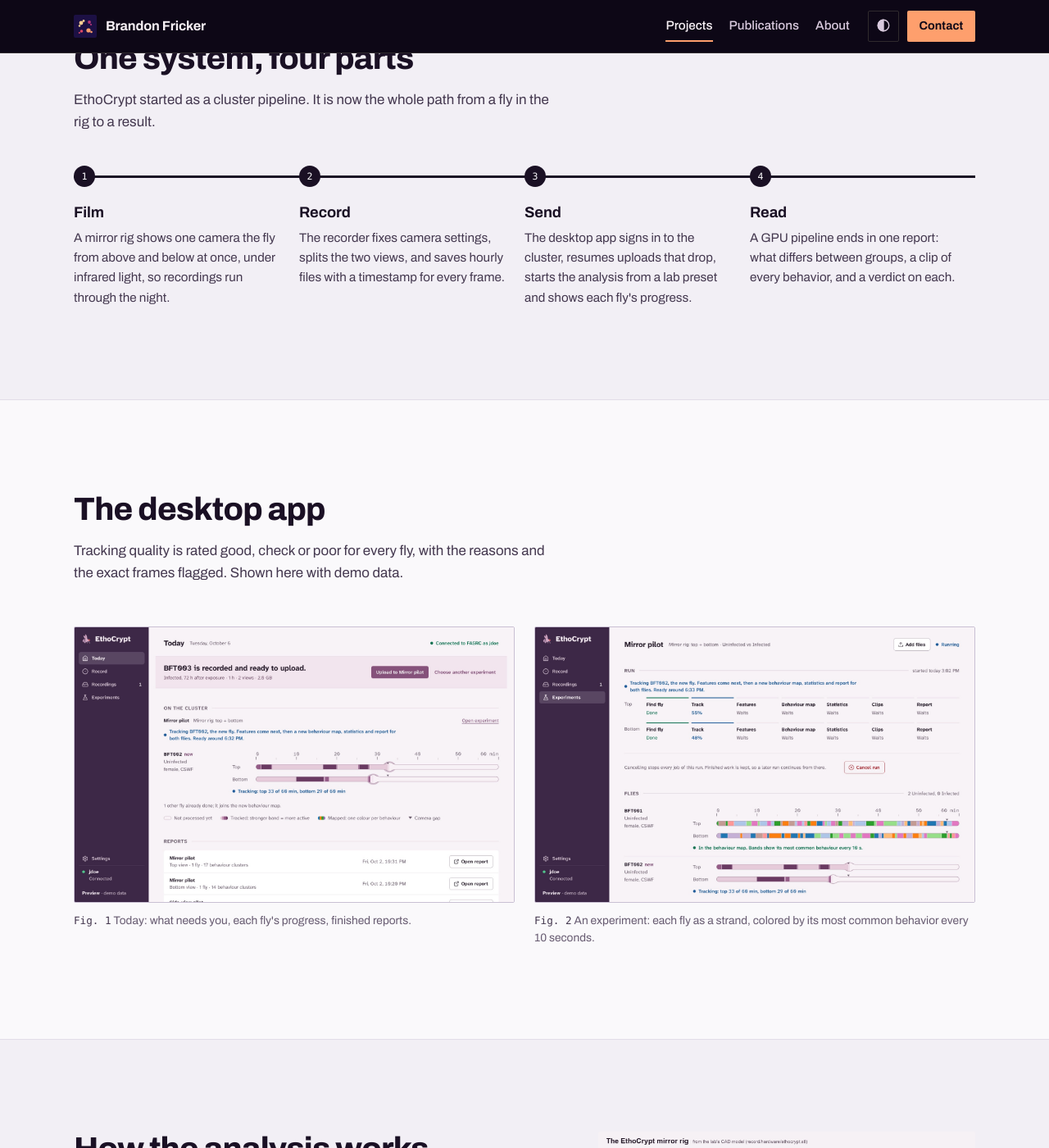
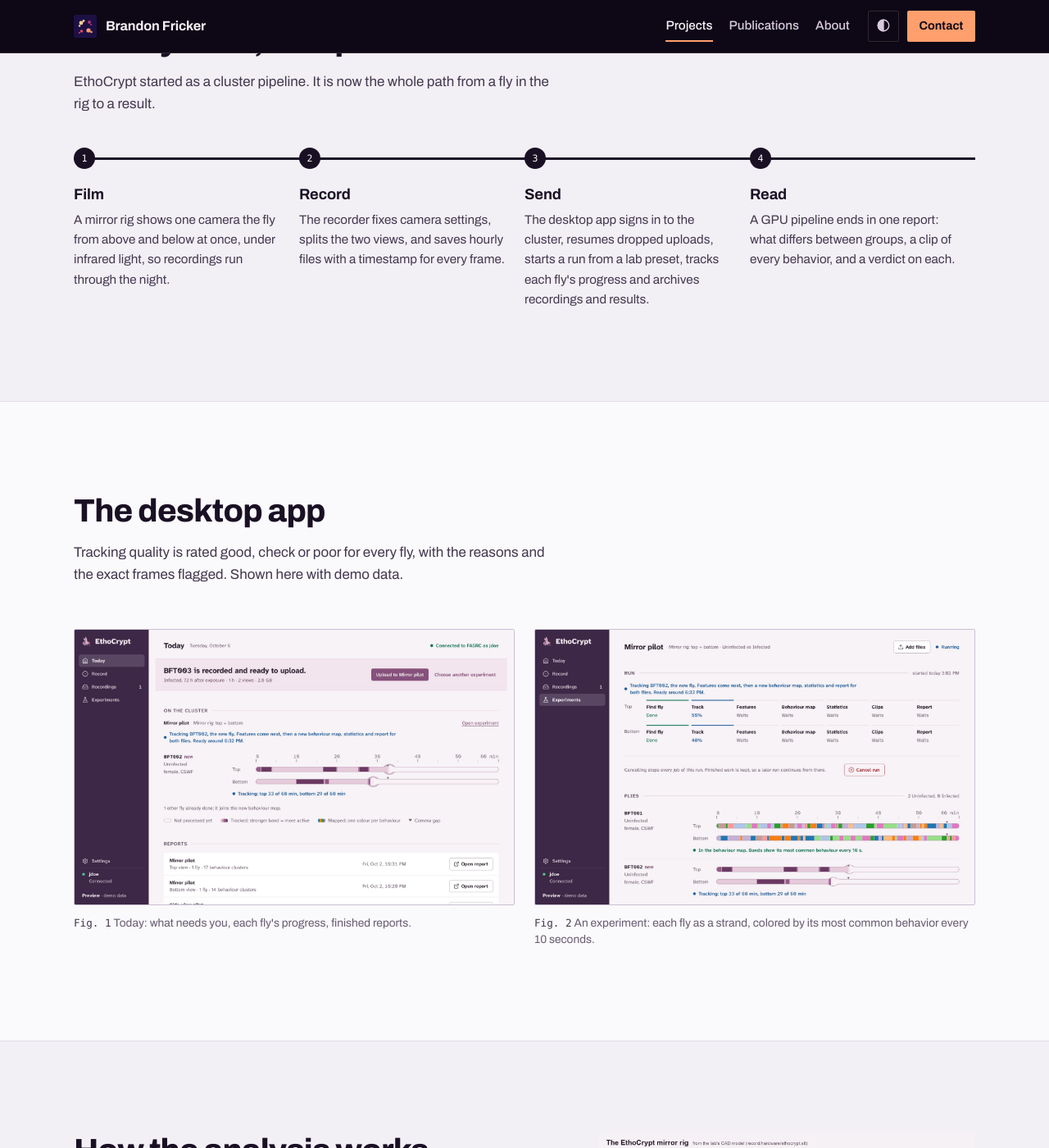
Before and after one commit to bfnerdly/bfnerdly.github.io, a Jekyll site: the page built from projects/ethocrypt.html, in a window 1280 px wide and 1400 px high, scrolled down 1359 px. Shown: the whole window at 82% size. Built offline with Jekyll 4.4.1, drawn with Linux system fonts in a browser that asks for light colours; some web fonts are replaced; some of the changed text lies outside the part shown.

Commit message:
EthoCrypt page: current status, archiving in the app, motion-led option
Co-Authored-By: Claude Opus 5.5 <noreply@anthropic.com>

```diff
--- a/projects/ethocrypt.html
+++ b/projects/ethocrypt.html
@@ -25,7 +25,7 @@ touch_icon: /assets/images/ethocrypt/ethocrypt_icon_180.png
         {% endif %}
         {% if eth.repo_public %}<a class="btn btn--line" href="{{ eth.repo_url }}" rel="noopener">{% include icon.html name="github" %} Code</a>{% endif %}
       </div>
-      <p class="eth-status"><b>Pre-release, v{{ eth.version }}.</b> Running on its first real recordings on Harvard's cluster; settings aren't frozen yet.{% unless eth.repo_public %} The code is private until the paper.{% endunless %}</p>
+      <p class="eth-status"><b>Pre-release, v{{ eth.version }}.</b> Running on mirror-rig recordings on Harvard's cluster; settings aren't frozen yet.{% unless eth.repo_public %} The code is private until the paper.{% endunless %}</p>
     </div>
     <figure class="fig eth-hero__shot">
       <img src="{{ img }}app-experiment-dark.jpg" alt="EthoCrypt desktop app, experiment page: a stage line from Find fly to Report for the top and bottom camera views, and each fly drawn as a strand colored by its most common behavior every 10 seconds" width="1600" height="1000">
@@ -69,7 +69,7 @@ touch_icon: /assets/images/ethocrypt/ethocrypt_icon_180.png
     <ol class="flowline">
       <li><h3>Film</h3><p>A mirror rig shows one camera the fly from above and below at once, under infrared light, so recordings run through the night.</p></li>
       <li><h3>Record</h3><p>The recorder fixes camera settings, splits the two views, and saves hourly files with a timestamp for every frame.</p></li>
-      <li><h3>Send</h3><p>The desktop app signs in to the cluster, resumes uploads that drop, starts the analysis from a lab preset and shows each fly's progress.</p></li>
+      <li><h3>Send</h3><p>The desktop app signs in to the cluster, resumes dropped uploads, starts a run from a lab preset, tracks each fly's progress and archives recordings and results.</p></li>
       <li><h3>Read</h3><p>A GPU pipeline ends in one report: what differs between groups, a clip of every behavior, and a verdict on each.</p></li>
     </ol>
   </div>
@@ -103,6 +103,7 @@ touch_icon: /assets/images/ethocrypt/ethocrypt_icon_180.png
     <div class="prose">
       <h2 id="how-h">How the analysis works</h2>
       <p>A foundation model (SAM 2) outlines the fly in every frame. Another (DINOv3) describes each body region, and optical flow measures how the legs and wings move. Those numbers are compressed, laid out on a two-dimensional map, and the dense regions become candidate behaviors.</p>
+      <p>An optional motion-led setting counts movement three times as much as appearance and subtracts each fly's resting look first, so clusters follow what flies do rather than how individual flies look.</p>
       <p>Before anything is reported, each behavior has to reappear with new random seeds and in maps built from different flies. Then the groups are compared fly by fly.</p>
       <details class="stages">
         <summary>All ten stages</summary>
```
